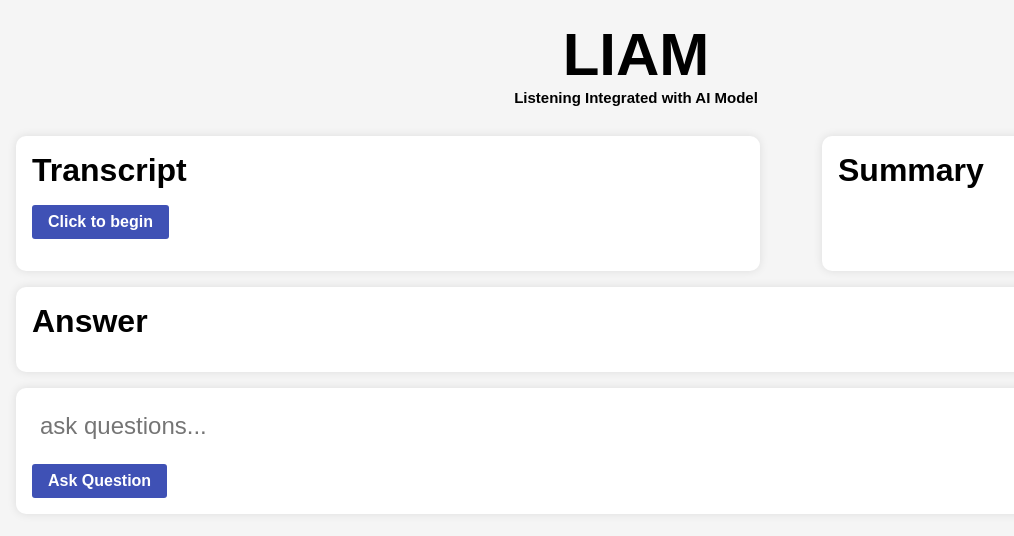
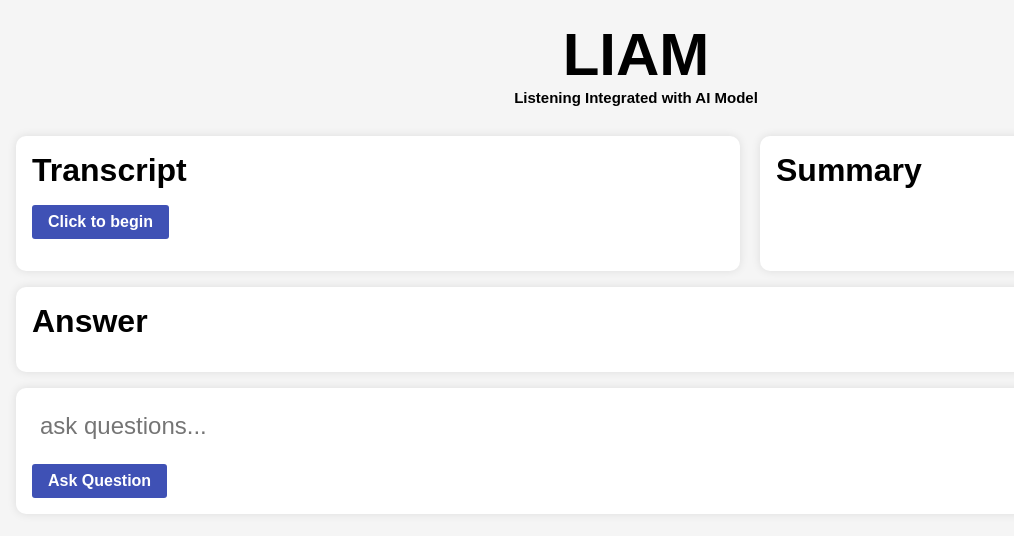
Before and after one commit to andrewschoi/liam, a Next.js app: page / in a window 1280 px wide. Shown: the top 536 px of the page, without its empty margins (4-1018 px from the left). Built offline with nearby package versions, Linux system fonts and the light colour scheme.

Commit message:
Row container alignment corrected

```diff
--- a/src/styles/globals.css
+++ b/src/styles/globals.css
@@ -27,7 +27,10 @@ body {
 }
 
 .transcript-container {
-  flex-basis: 60%;
+  min-width: 50%;
+  max-width: 100%;
+  flex-grow: 1;
+  margin-right: 20px;
   background-color: #fff;
   box-shadow: 0 0 10px rgba(0, 0, 0, 0.1);
   padding: 1rem;
@@ -65,7 +68,8 @@ body {
 
 /* Summary Styles */
 .summary-container {
-  flex-basis: 35%;
+  /* flex-basis: 40%; */
+  width: 40%;
   background-color: #fff;
   box-shadow: 0 0 10px rgba(0, 0, 0, 0.1);
   padding: 1rem;
```
